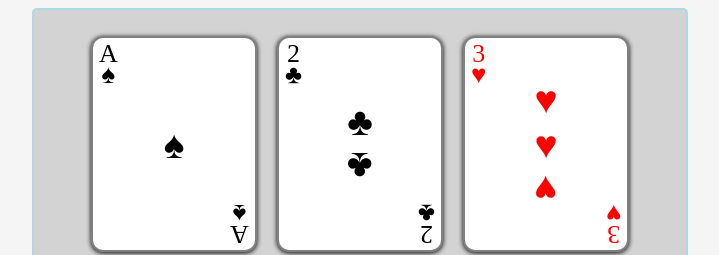
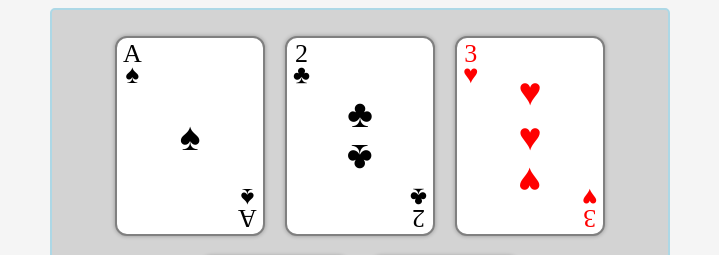
Before and after one commit to AbdallahBenj/freecodecamp-fullstack, a plain HTML site: page 01-responsive-web-design/projects/02-Playing-Cards/index.html in a window 1280 px wide. Shown: the top 255 px of the page, without its empty margins (280-999 px from the left). Drawn offline with Linux system fonts and the light colour scheme.

Commit message:
Update Playing Cards with small optional improvements

```diff
--- a/01-responsive-web-design/projects/02-Playing-Cards/styles.css
+++ b/01-responsive-web-design/projects/02-Playing-Cards/styles.css
@@ -1,4 +1,8 @@
 /* Playing Cards CSS */
+
+* {
+  box-sizing: border-box;
+}
 
 body {
   background-color: whitesmoke;
@@ -29,7 +33,7 @@ body {
   padding: 6px;
   border: 2px solid gray;
   background-color: white;
-  box-shadow: 0 1px 5px black;
+  box-shadow: 0 0px 4px rgba(0, 0, 0, 0.3);
 }
 
 .left {
```
